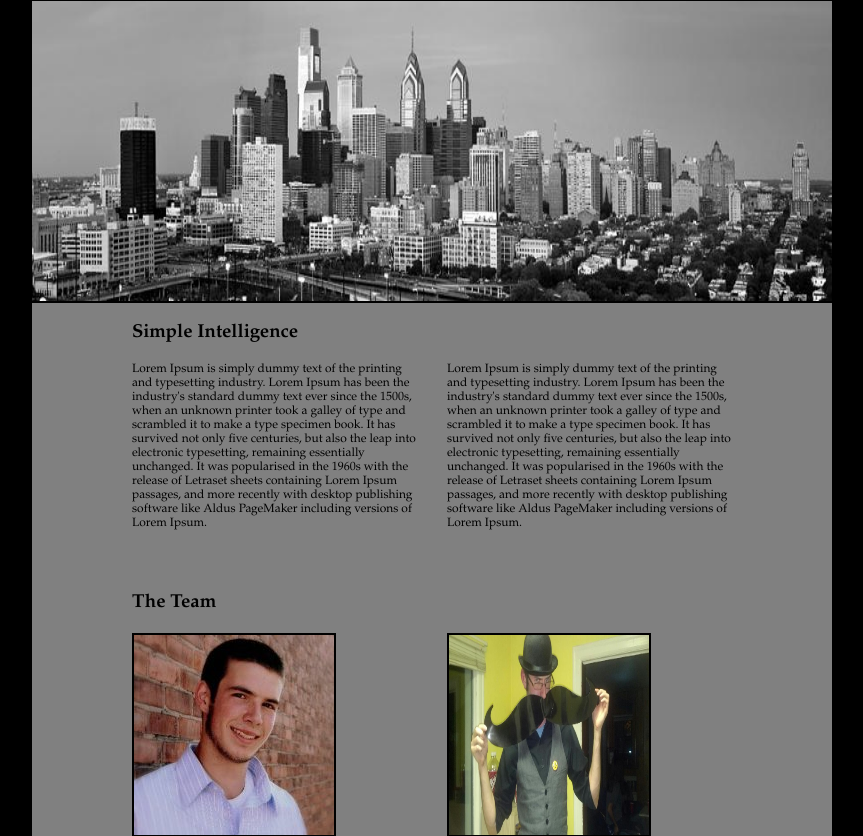
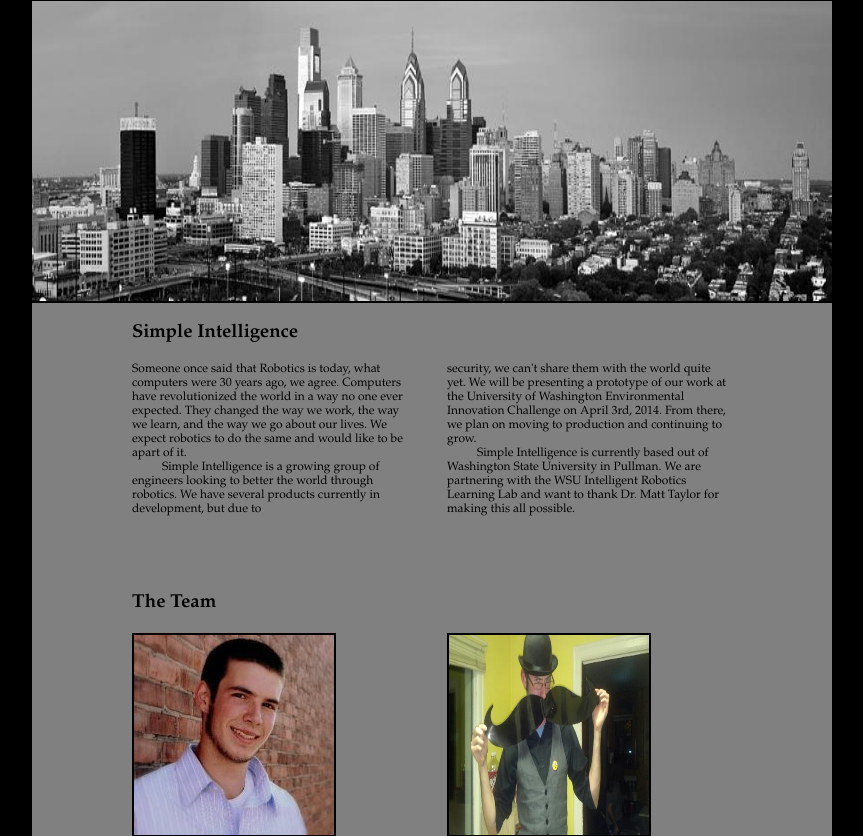
Before and after one commit to lorinv/simple-intelligence, a PHP site: page / in a window 1280 px wide. Shown: the part 33-869 px from the top of the page, without its empty margins (208-1071 px from the left). Run offline with PHP 8.4, Linux system fonts and the light colour scheme.

Commit message:
added front page par

```diff
--- a/index.php
+++ b/index.php
@@ -27,22 +27,25 @@
 			<div style="padding-left:100px; padding-right:100px;">
                         	<h3> Simple Intelligence </h3>
 				<div style="float:left; width:285px; font-size:12px;">
-				Lorem Ipsum is simply dummy text of the printing and typesetting industry. Lorem Ipsum
-				has been the industry's standard dummy text ever since the 1500s, when an unknown printer
-				took a galley of type and scrambled it to make a type specimen book. It has survived not only
-				five centuries, but also the leap into electronic typesetting, remaining essentially unchanged.
-				It was popularised in the 1960s with the release of Letraset sheets containing Lorem Ipsum
-				passages, and more recently with desktop publishing software like Aldus PageMaker including
-				versions of Lorem Ipsum.
+					Someone once said that Robotics is today, what computers were 30 years ago,
+					 we agree. Computers have revolutionized the world in a way no one ever expected.
+					 They changed the way we work, the way we learn, and the way we go about our lives.
+					 We expect robotics to do the same and would like to be apart of it. <br>
+					 <span style="padding-left:30px"></span>
+					 Simple Intelligence is a growing group of engineers looking to better the world through
+					 robotics. We have several products currently in development, but due to
 			</div>
 			<div style="float:right; width:285px; font-size:12px;">
-                                Lorem Ipsum is simply dummy text of the printing and typesetting industry. Lorem Ipsum
-                                has been the industry's standard dummy text ever since the 1500s, when an unknown printer
-                                took a galley of type and scrambled it to make a type specimen book. It has survived not only
-                                five centuries, but also the leap into electronic typesetting, remaining essentially unchanged.
-                                It was popularised in the 1960s with the release of Letraset sheets containing Lorem Ipsum
-                                passages, and more recently with desktop publishing software like Aldus PageMaker including
-                                versions of Lorem Ipsum.
+                               		 security,
+                                         we can't share them with the world quite yet. We will be presenting a prototype of
+					  our work at the University of Washington Environmental Innovation Challenge on
+                                         April 3rd, 2014. From there, we plan on moving to production and continuing to grow.
+					<br><span style="padding-left:30px"></span>
+                                        Simple Intelligence is currently based out of Washington State University in Pullman.
+                                         We are partnering with the WSU Intelligent Robotics Learning Lab and want to thank Dr.
+                                         Matt Taylor for making this all possible.
+
+
                         </div>
 
 			<h3 style="padding-top:230px;">The Team<h3>
```
Also changed, not shown: buildLog/buildLogMain.php (added, +52 -0 lines), buildLog/styleMain.css (added, +18 -0 lines), buildLog/images/orchard1.jpg (added), buildLog/images/orchard2.jpg (added), buildLog/images/orchard3.jpg (added), 3 other files.
